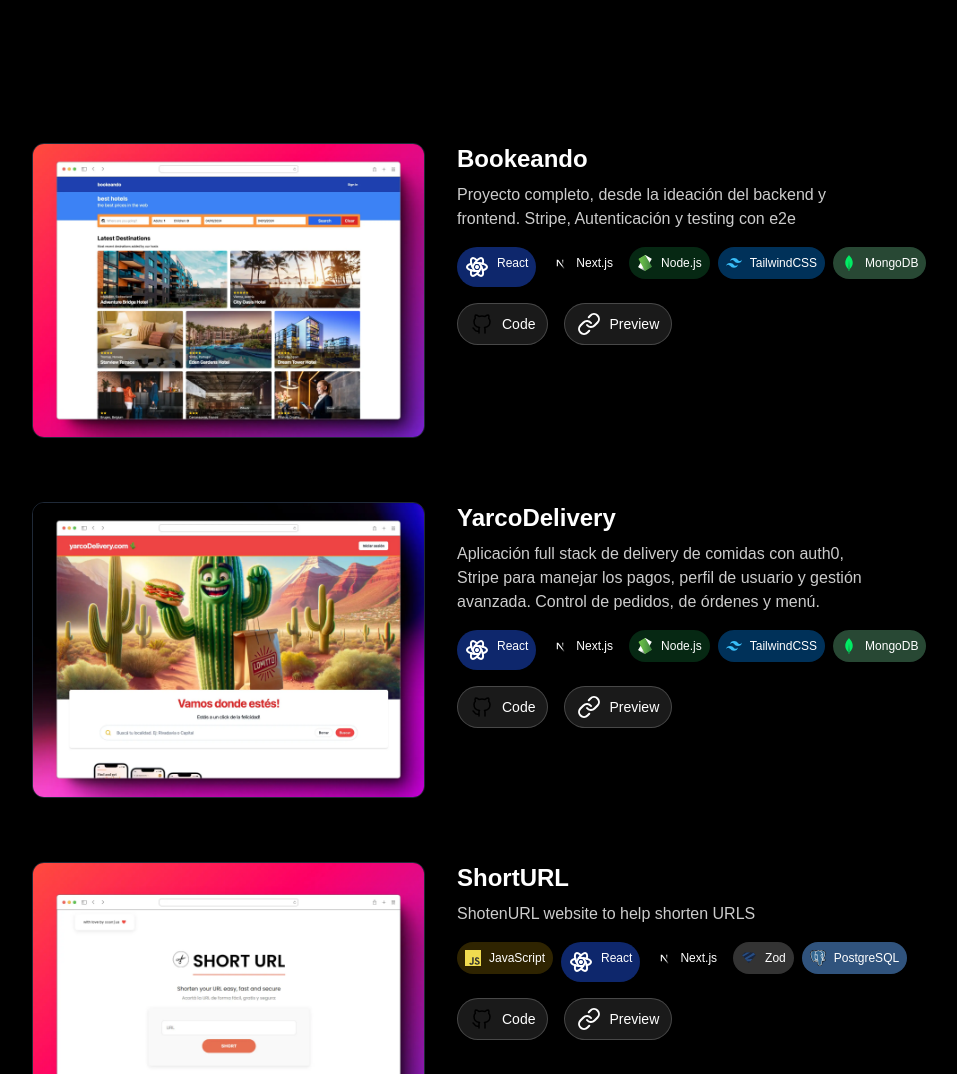
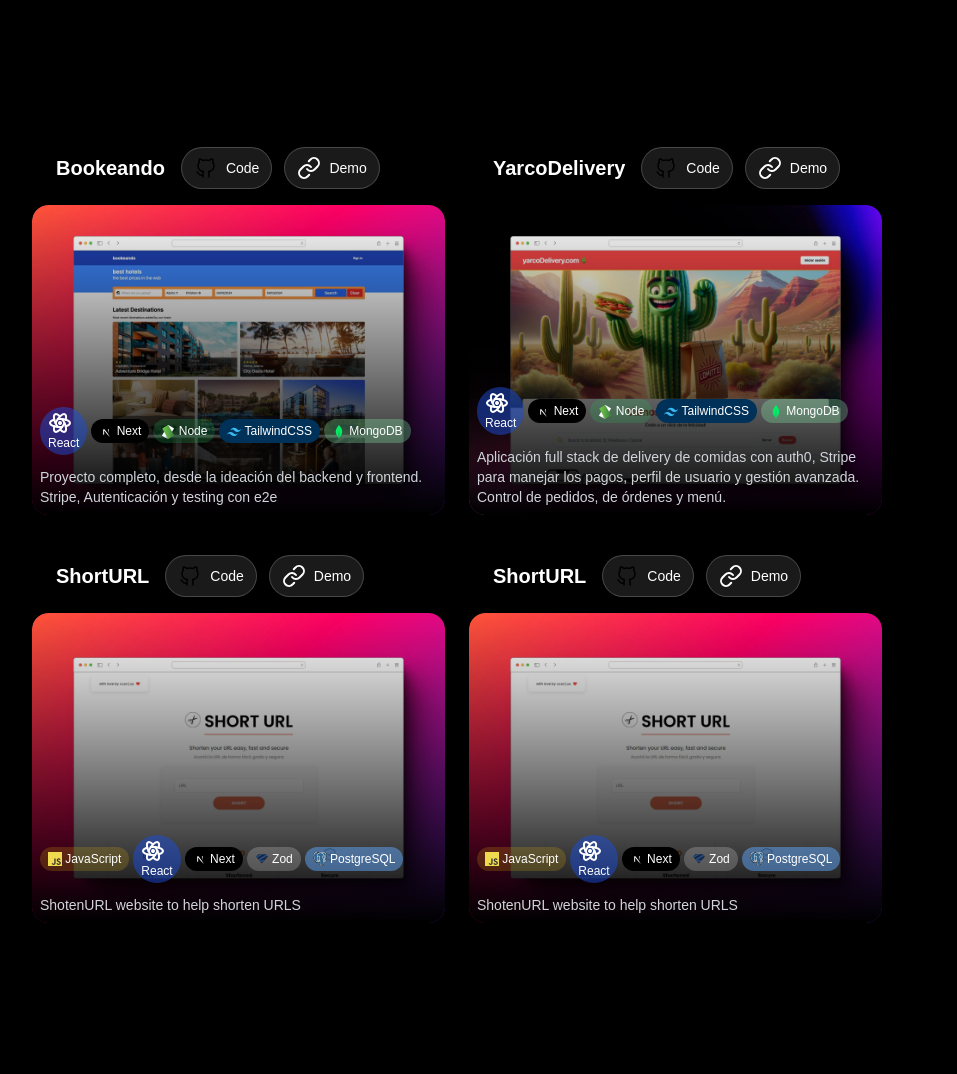
Before and after one commit to ssanjua/ssanjua.com, an Astro site: page / in a window 1280 px wide. Shown: the part 640-1714 px from the top of the page, without its empty margins (183-1140 px from the left). Built offline with nearby package versions, Linux system fonts and the light colour scheme; Astro itself is replaced by a stand-in of ours; a web font is replaced by a local one.

Commit message:
projects version 2

```diff
--- a/src/components/LinkButton.astro
+++ b/src/components/LinkButton.astro
@@ -5,7 +5,9 @@ const { href } = Astro.props;
 <a
   href={href}
   role="link"
-  class="rounded-full inline-flex items-center justify-center gap-2 px-3 py-2 space-x-2 min-h-[42px] text-sm text-white transition bg-white/10 border border-white/20 focus-visible:ring-yellow-500/80 text-md hover:bg-gray-800 hover:border-gray-900 group max-w-fit hover:text-white focus:outline-none focus-visible:outline-none focus-visible:ring focus-visible:ring-white focus-visible:ring-offset-2 active:bg-black"
+  target="_blank"
+  class="rounded-full inline-flex items-center justify-center gap-2 px-3 py-2 space-x-2 min-h-[42px] text-sm text-white transition bg-white/10 border border-white/20 hover:scale-110 hover:bg-white/20
+  transition"
 >
   <slot />
 </a>
--- a/src/components/Projects.astro
+++ b/src/components/Projects.astro
@@ -10,10 +10,11 @@ import MySQLIcon from "./icons/MySQLIcon.astro";
 import GitHubIcon from "./icons/GitHubIcon.astro";
 import LinkButton from "./LinkButton.astro";
 import Link from "./icons/Link.astro";
+import ProjectsIcon from "./icons/ProjectsIcon.astro";
 
 const TAGS = {
   NEXT: {
-    name: "Next.js",
+    name: "Next",
     class: "bg-black text-white",
     icon: NextjsIcon,
   },
@@ -33,7 +34,7 @@ const TAGS = {
     icon: JavaScriptIcon,
   },
   NODE: {
-    name: "Node.js",
+    name: "Node",
     class: "bg-green-500 bg-opacity-20 text-white",
     icon: NodeJsIcon,
   },
@@ -57,7 +58,8 @@ const TAGS = {
 const PROJECTS = [
   {
     title: "Bookeando",
-    description: "Proyecto completo, desde la ideación del backend y frontend. Stripe, Autenticación y testing con e2e",
+    description:
+      "Proyecto completo, desde la ideación del backend y frontend. Stripe, Autenticación y testing con e2e",
     link: "https://bookeando.onrender.com/",
     github: "https://github.com/ssanjua/booking-web",
     image: "/projects/bookeando.webp",
@@ -65,7 +67,8 @@ const PROJECTS = [
   },
   {
     title: "YarcoDelivery",
-    description: "Aplicación full stack de delivery de comidas con auth0, Stripe para manejar los pagos, perfil de usuario y gestión avanzada. Control de pedidos, de órdenes y menú.",
+    description:
+      "Aplicación full stack de delivery de comidas con auth0, Stripe para manejar los pagos, perfil de usuario y gestión avanzada. Control de pedidos, de órdenes y menú.",
     link: "https://sanjuan-delivery-app-frontend.onrender.com/",
     github: "https://github.com/ssanjua/sanjuan-delivery-app",
     image: "/projects/yarcoDelivery.webp",
@@ -79,62 +82,56 @@ const PROJECTS = [
     image: "/projects/shortURL.webp",
     tags: [TAGS.JAVASCRIPT, TAGS.REACT, TAGS.NEXT, TAGS.ZOD, TAGS.SQL],
   },
+  {
+    title: "ShortURL",
+    description: "ShotenURL website to help shorten URLS",
+    link: "url-shortener-ss.vercel.app/",
+    github: "https://github.com/ssanjua/url-shortener",
+    image: "/projects/shortURL.webp",
+    tags: [TAGS.JAVASCRIPT, TAGS.REACT, TAGS.NEXT, TAGS.ZOD, TAGS.SQL],
+  },
 ];
 ---
 
-<div class="flex flex-col gap-y-16">
+<div class="grid md:grid-cols-2 gap-6">
   {
     PROJECTS.map(({ title, description, tags, image, link, github }) => (
-      <article class="flex flex-col space-x-0 space-y-8 group md:flex-row md:space-x-8 md:space-y-0">
-        <div class="w-full md:w-1/2">
-          <div class="relative flex flex-col items-center col-span-6 row-span-5 gap-8 transition duration-500 ease-in-out transform shadow-xl overflow-clip rounded-xl sm:rounded-xl md:group-hover:-translate-y-1 md:group-hover:shadow-2xl lg:border lg:border-gray-800 lg:hover:border-gray-700 lg:hover:bg-gray-800/50">
-            <img
-              alt="Recién llegado vs 5 años en Nueva Zelanda"
-              class="object-cover object-top w-full h-56 transition duration-500 sm:h-full md:scale-110 md:group-hover:scale-105"
-              loading="lazy"
-              src={image}
-            />
+      <div class="mb-4">
+        <div class="flex items-center mb-4">
+          <ProjectsIcon class="mr-4" />
+          <h3 class="text-xl font-bold text-white mr-4">{title}</h3>
+          <div class="flex gap-3">
+            <LinkButton href={github}>
+              <GitHubIcon stroke="white" class="size-4 " />
+              Code
+            </LinkButton>
+            <LinkButton href={link}>
+              <Link class="size-3" />
+              Demo
+            </LinkButton>
           </div>
         </div>
-
-        <div class="w-full md:w-1/2 md:max-w-lg">
-          <h3 class="text-2xl font-bold text-white dark:text-white">
-            {title}
-          </h3>
-
-          <div class="mt-2 text-white/80 dark:text-white/90">
-              {description}
+        <div class="group relative overflow-hidden rounded-2xl">
+          <img
+            src={image}
+            alt={`Project ${title}`}
+            class="w-full object-cover rounded-2xl transition-all duration-300 ease-out group-hover:opacity-80 group-hover:scale-110"
+          />
+          <div class="absolute inset-0 flex flex-col justify-end p-2 bg-gradient-to-t from-black to-transparent">
+            <div class="flex flex-wrap items-center gap-1 mt-2">
+              {tags.map((tag) => (
+                <span
+                  class={`inline-block rounded-full text-xs py-1 px-2 ${tag.class}`}
+                >
+                  <tag.icon class="inline-block size-3.5" />
+                  {tag.name}
+                </span>
+              ))}
             </div>
-          <div class="flex flex-wrap mt-4">
-            <ul class="flex flex-row mb-2 gap-x-2">
-              {tags.map((tag) => (
-                <li>
-                  <span
-                    class={`flex gap-x-2 rounded-full text-xs ${tag.class} py-2 px-2`}
-                  >
-                    <tag.icon class="size-4" />
-                    {tag.name}
-                  </span>
-                </li>
-              ))}
-            </ul>
-            <footer class="flex items-end justify-start mt-2 gap-x-4">
-              {github && (
-                <LinkButton href={github}>
-                  <GitHubIcon stroke="white" class="size-6 " />
-                  Code
-                </LinkButton>
-              )}
-              {link && (
-                <LinkButton href={link}>
-                  <Link class="size-4" />
-                  Preview
-                </LinkButton>
-              )}
-            </footer>
+            <p class="text-sm mt-3 text-gray-300">{description}</p>
           </div>
         </div>
-      </article>
+      </div>
     ))
   }
 </div>
--- a/src/pages/index.astro
+++ b/src/pages/index.astro
@@ -82,14 +82,14 @@ import Projects from '../components/Projects.astro';
 			</div>
 		</SectionContainer>
 		<SectionContainer id="projects">
-			<h2 class="flex gap-x-2 items-center text-2xl font-semibold mb-10">
+			<h2 class="flex gap-x-2 items-center text-3xl font-semibold mb-10">
 				<ProjectsIcon class="size-8" />
-				PROYECTOS
+				PROYECTS
 			</h2>
 			<Projects />
 		</SectionContainer>
 		<SectionContainer id="education">
-			<h2 class="flex gap-x-2 items-center text-2xl font-semibold mb-10">
+			<h2 class="flex gap-x-2 items-center text-3xl font-semibold mb-10">
 				<EducationIcon class="size-8" />
 				EDUCATION
 			</h2>
```
